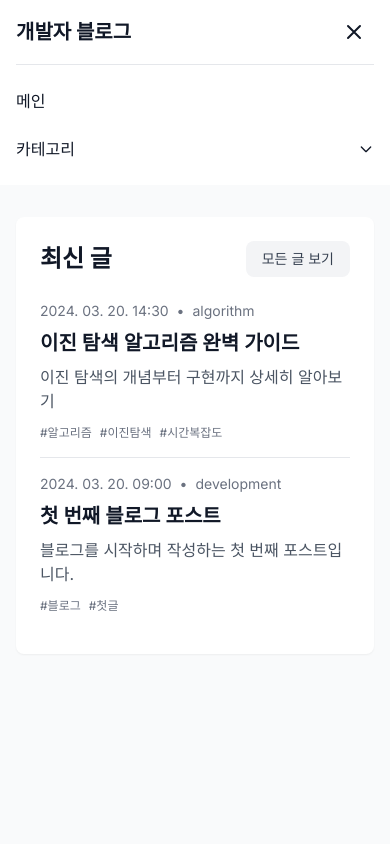
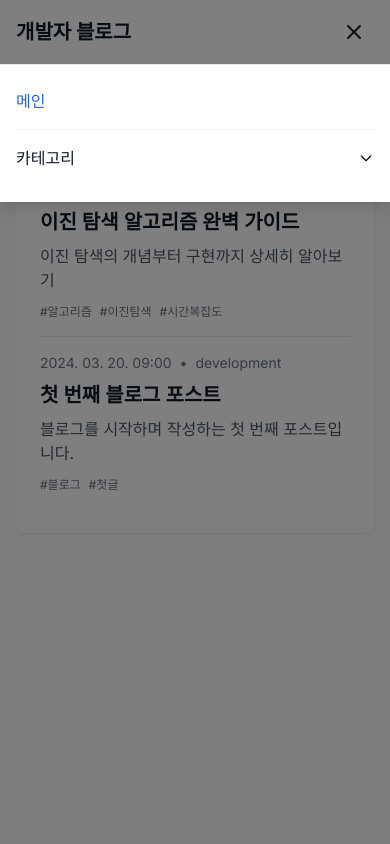
Before and after one commit to ljh0401/ljh0401.github.io, a Next.js app: page / in a window 390 px wide. Both pictures are taken after a click on the button "메뉴 열기". Shown: the top 844 px of the page. Built offline with nearby package versions, Linux system fonts and the light colour scheme.

Commit message:
fix: 모바일 header 분리, not_found error 처리

```diff
--- a/next.config.js
+++ b/next.config.js
@@ -6,6 +6,15 @@ const nextConfig = {
   },
   basePath: '',
   trailingSlash: true,
+  experimental: {
+    turbotrace: {
+      enabled: true,
+    },
+  },
+  distDir: process.env.NODE_ENV === 'development' ? '.next' : 'out',
+  generateBuildId: async () => {
+    return 'build-' + Date.now();
+  }
 }
 
 module.exports = nextConfig
--- /dev/null
+++ b/src/app/not-found.tsx
@@ -0,0 +1,20 @@
+export const dynamic = 'force-static';
+
+export default function NotFound() {
+  return (
+    <div className="container-wrapper">
+      <div className="card">
+        <h1 className="text-3xl font-bold mb-4">페이지를 찾을 수 없습니다</h1>
+        <p className="text-gray-600 mb-8">
+          요청하신 페이지가 존재하지 않거나 이동되었을 수 있습니다.
+        </p>
+        <a
+          href="/"
+          className="text-blue-600 hover:text-blue-800 transition-colors"
+        >
+          메인 페이지로 돌아가기
+        </a>
+      </div>
+    </div>
+  );
+}
--- a/src/components/layout/Header.tsx
+++ b/src/components/layout/Header.tsx
@@ -1,17 +1,9 @@
-'use client';
-
-import { useState } from 'react';
 import Link from 'next/link';
-import { usePathname, useSearchParams } from 'next/navigation';
 import { CATEGORIES } from '@/constants/categories';
+import { Suspense } from 'react';
+import MobileMenu from './MobileMenu';
 
 export default function Header() {
-  const [isMenuOpen, setIsMenuOpen] = useState(false);
-  const [isCategoryOpen, setIsCategoryOpen] = useState(false);
-  const pathname = usePathname();
-  const searchParams = useSearchParams();
-  const currentCategory = searchParams.get('category');
-
   return (
     <header className="bg-white shadow">
       <div className="max-w-4xl mx-auto px-4">
@@ -20,97 +12,10 @@ export default function Header() {
             개발자 블로그
           </Link>
 
-          <button
-            className="p-2"
-            onClick={() => setIsMenuOpen(!isMenuOpen)}
-          >
-            <svg
-              className="w-6 h-6"
-              fill="none"
-              strokeLinecap="round"
-              strokeLinejoin="round"
-              strokeWidth="2"
-              viewBox="0 0 24 24"
-              stroke="currentColor"
-            >
-              {isMenuOpen ? (
-                <path d="M6 18L18 6M6 6l12 12" />
-              ) : (
-                <path d="M4 6h16M4 12h16M4 18h16" />
-              )}
-            </svg>
-          </button>
+          <Suspense fallback={<div className="w-8 h-8" />}>
+            <MobileMenu />
+          </Suspense>
         </div>
-
-        {/* 모바일 메뉴 */}
-        {isMenuOpen && (
-          <nav className="py-4 border-t">
-            <ul className="space-y-2">
-              <li>
-                <Link
-                  href="/"
-                  className="block py-2 hover:text-blue-600"
-                  onClick={() => setIsMenuOpen(false)}
-                >
-                  메인
-                </Link>
-              </li>
-              <li>
-                <button
-                  onClick={() => setIsCategoryOpen(!isCategoryOpen)}
-                  className="flex items-center justify-between w-full py-2"
-                >
-                  <span>카테고리</span>
-                  <svg
-                    className={`w-4 h-4 transition-transform ${isCategoryOpen ? 'rotate-180' : ''}`}
-                    fill="none"
-                    stroke="currentColor"
-                    viewBox="0 0 24 24"
-                  >
-                    <path
-                      strokeLinecap="round"
-                      strokeLinejoin="round"
-                      strokeWidth={2}
-                      d="M19 9l-7 7-7-7"
-                    />
-                  </svg>
-                </button>
-                {isCategoryOpen && (
-                  <ul className="ml-4 mt-2 space-y-2">
-                    <li>
-                      <Link
-                        href="/blog"
-                        className={`block py-2 ${
-                          pathname === '/blog' && !currentCategory
-                            ? 'text-blue-600'
-                            : 'text-gray-600'
-                        }`}
-                        onClick={() => setIsMenuOpen(false)}
-                      >
-                        전체
-                      </Link>
-                    </li>
-                    {CATEGORIES.map((category) => (
-                      <li key={category.id}>
-                        <Link
-                          href={`/blog?category=${category.id}`}
-                          className={`block py-2 ${
-                            currentCategory === category.id
-                              ? 'text-blue-600'
-                              : 'text-gray-600'
-                          }`}
-                          onClick={() => setIsMenuOpen(false)}
-                        >
-                          {category.name}
-                        </Link>
-                      </li>
-                    ))}
-                  </ul>
-                )}
-              </li>
-            </ul>
-          </nav>
-        )}
       </div>
     </header>
   );
--- /dev/null
+++ b/src/components/layout/MobileMenu.tsx
@@ -0,0 +1,163 @@
+'use client';
+
+import { useState } from 'react';
+import Link from 'next/link';
+import { usePathname, useSearchParams } from 'next/navigation';
+import { CATEGORIES } from '@/constants/categories';
+
+// 정적으로 생성될 메뉴 아이템 컴포넌트
+function MenuItem({
+  href,
+  isActive,
+  onClick,
+  children
+}: {
+  href: string;
+  isActive: boolean;
+  onClick: () => void;
+  children: React.ReactNode;
+}) {
+  return (
+    <Link
+      href={href}
+      className={`block py-2 ${
+        isActive ? 'text-blue-600' : 'text-gray-600'
+      }`}
+      onClick={onClick}
+    >
+      {children}
+    </Link>
+  );
+}
+
+export default function MobileMenu() {
+  // 클라이언트 상태
+  const [isMenuOpen, setIsMenuOpen] = useState(false);
+  const [isCategoryOpen, setIsCategoryOpen] = useState(false);
+
+  // 경로 관련 훅은 별도로 관리
+  const pathname = usePathname();
+  const searchParams = useSearchParams();
+  const currentCategory = searchParams.get('category');
+
+  // 메뉴 닫기 핸들러
+  const handleClose = () => {
+    setIsMenuOpen(false);
+    setIsCategoryOpen(false);
+  };
+
+  return (
+    <div className="md:hidden"> {/* 데스크톱에서는 숨김 */}
+      <button
+        className="p-2"
+        onClick={() => setIsMenuOpen(!isMenuOpen)}
+        aria-label={isMenuOpen ? "메뉴 닫기" : "메뉴 열기"}
+        aria-expanded={isMenuOpen}
+      >
+        <svg
+          className="w-6 h-6"
+          fill="none"
+          strokeLinecap="round"
+          strokeLinejoin="round"
+          strokeWidth="2"
+          viewBox="0 0 24 24"
+          stroke="currentColor"
+          aria-hidden="true"
+        >
+          {isMenuOpen ? (
+            <path d="M6 18L18 6M6 6l12 12" />
+          ) : (
+            <path d="M4 6h16M4 12h16M4 18h16" />
+          )}
+        </svg>
+      </button>
+
+      {/* 모바일 메뉴 오버레이 */}
+      {isMenuOpen && (
+        <>
+          {/* 배경 오버레이 - 클릭시 메뉴 닫힘 */}
+          <div
+            className="fixed inset-0 bg-black bg-opacity-50 z-40"
+            onClick={handleClose}
+            aria-hidden="true"
+          />
+
+          {/* 메뉴 내용 */}
+          <nav
+            className="absolute top-16 left-0 right-0 bg-white border-t py-4 z-50 shadow-lg"
+            role="navigation"
+            aria-label="모바일 메뉴"
+          >
+            <div className="max-w-4xl mx-auto px-4">
+              <ul className="space-y-2">
+                <li>
+                  <MenuItem
+                    href="/"
+                    isActive={pathname === '/'}
+                    onClick={handleClose}
+                  >
+                    메인
+                  </MenuItem>
+                </li>
+                <li>
+                  {/* 카테고리 섹션 */}
+                  <div className="py-2 border-t border-gray-100">
+                    <button
+                      onClick={() => setIsCategoryOpen(!isCategoryOpen)}
+                      className="flex items-center justify-between w-full py-2"
+                      aria-expanded={isCategoryOpen}
+                    >
+                      <span className="font-medium">카테고리</span>
+                      <svg
+                        className={`w-4 h-4 transition-transform ${
+                          isCategoryOpen ? 'rotate-180' : ''
+                        }`}
+                        fill="none"
+                        stroke="currentColor"
+                        viewBox="0 0 24 24"
+                        aria-hidden="true"
+                      >
+                        <path
+                          strokeLinecap="round"
+                          strokeLinejoin="round"
+                          strokeWidth={2}
+                          d="M19 9l-7 7-7-7"
+                        />
+                      </svg>
+                    </button>
+
+                    {/* 카테고리 목록 */}
+                    {isCategoryOpen && (
+                      <ul className="ml-4 mt-2 space-y-2">
+                        <li>
+                          <MenuItem
+                            href="/blog"
+                            isActive={pathname === '/blog' && !currentCategory}
+                            onClick={handleClose}
+                          >
+                            전체
+                          </MenuItem>
+                        </li>
+                        {CATEGORIES.map((category) => (
+                          <li key={category.id}>
+                            <MenuItem
+                              href={`/blog?category=${category.id}`}
+                              isActive={currentCategory === category.id}
+                              onClick={handleClose}
+                            >
+                              {category.name}
+                            </MenuItem>
+                          </li>
+                        ))}
+                      </ul>
+                    )}
+                  </div>
+                </li>
+              </ul>
+            </div>
+          </nav>
+        </>
+      )}
+    </div>
+  );
+}
```
Also changed, not shown: package.json (+4 -4 lines).
